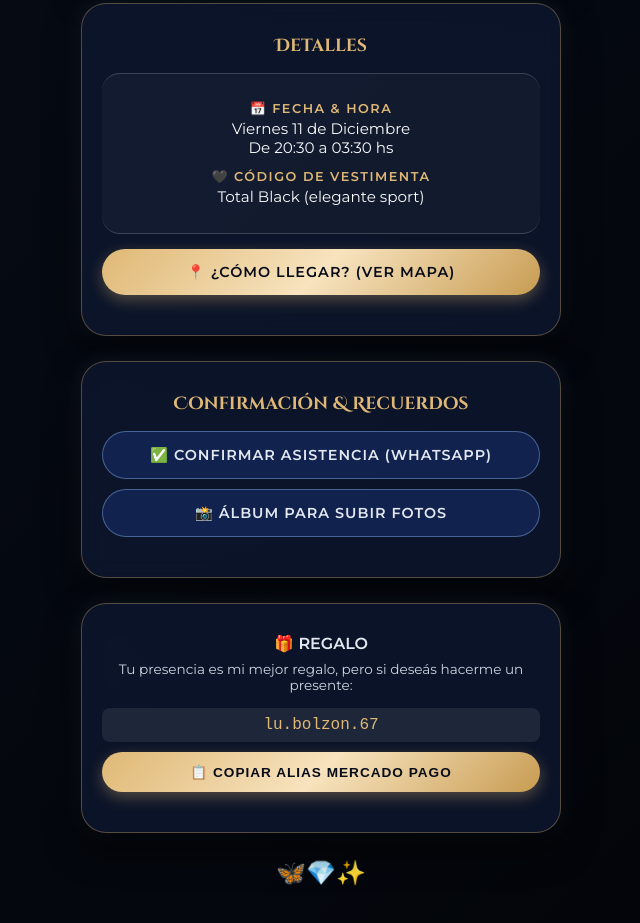
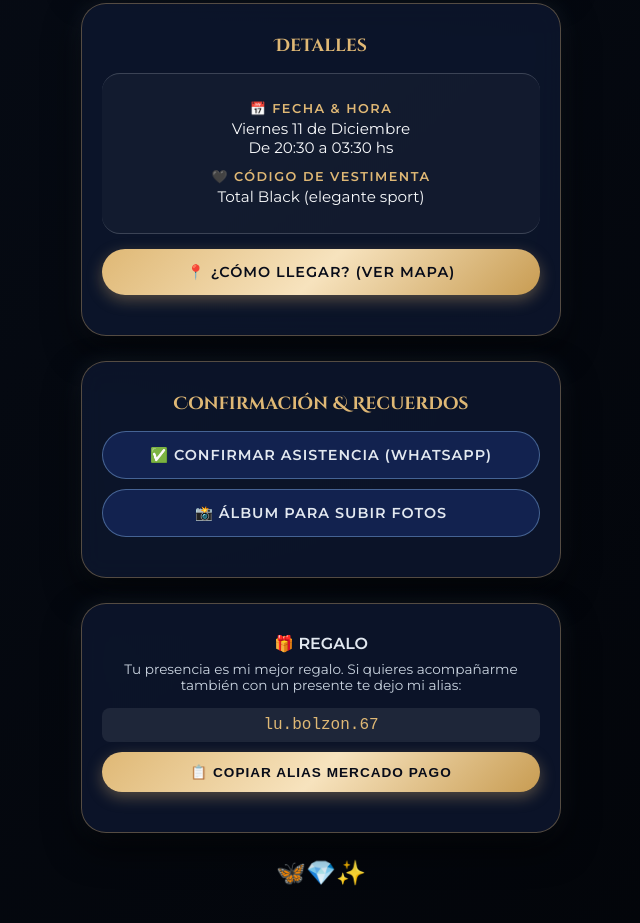
Before and after one commit to mccamargo2025-stack/mis-xv-luciana, a plain HTML site: page index.html in a window 1280 px wide. Shown: the part 813-1736 px from the top of the page, without its empty margins (319-959 px from the left). Drawn offline with Linux system fonts and the light colour scheme.

Commit message:
Update index.html

```diff
--- a/index.html
+++ b/index.html
@@ -334,7 +334,7 @@
         <div class="section-card">
             <strong style="color: var(--silver); font-size: 1rem; display: block; margin-bottom: 8px;">🎁 REGALO</strong>
             <p style="font-size: 0.85rem; color: #cbd5e1; margin-bottom: 15px;">
-                Tu presencia es mi mejor regalo, pero si deseás hacerme un presente:
+                Tu presencia es mi mejor regalo. Si quieres acompañarme también con un presente te dejo mi alias:
             </p>
             <div class="alias-text" id="alias">lu.bolzon.67</div>
             <button onclick="copiarAlias()" class="btn btn-primary" style="padding: 12px; font-size: 0.85rem;">
```
